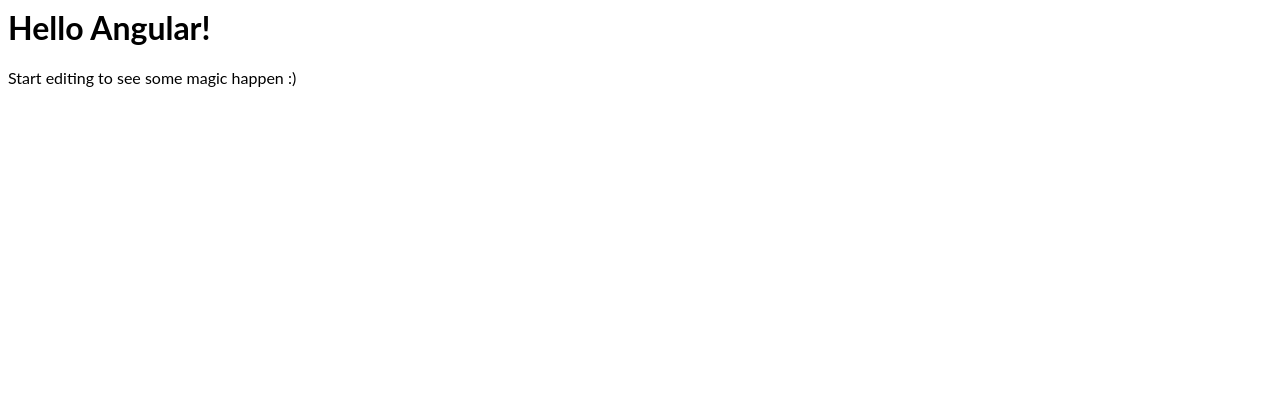
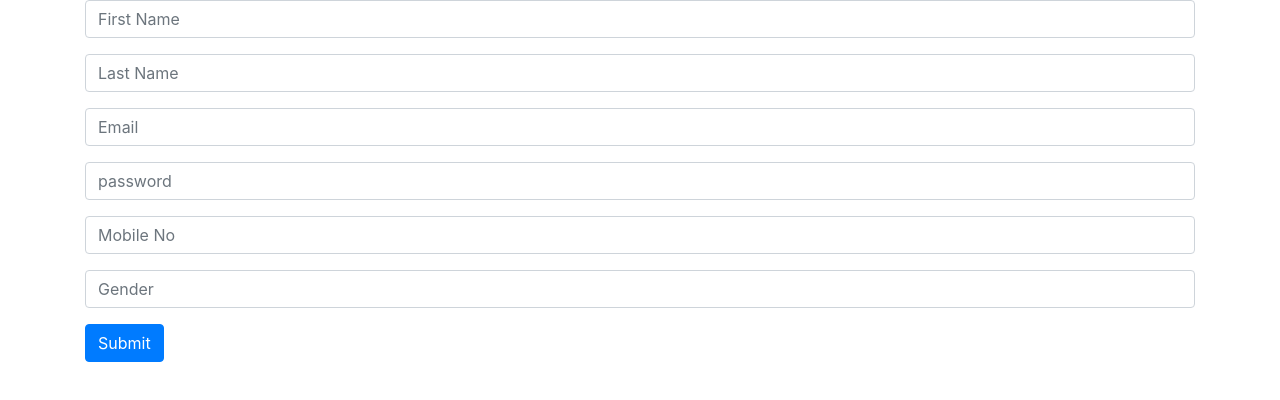
Before and after one commit to parthsapra/angular-yahoo, an Angular app: page / in a window 1280 px wide. Shown: the top 400 px of the page. Built offline with nearby package versions, Linux system fonts and the light colour scheme.

Commit message:
3 files modified, 1 added

```diff
--- a/src/app/app.component.html
+++ b/src/app/app.component.html
@@ -1,4 +1,23 @@
-<hello name="{{ name }}"></hello>
-<p>
-  Start editing to see some magic happen :)
-</p>
+<div class="container">
+<form>
+  <div class="form-group">
+    <input type="text" class="form-control" [(ngModel)]="user.firstName" [ngModelOptions]="{standalone: true}" placeholder="First Name">
+  </div>
+  <div class="form-group">
+    <input type="text" class="form-control" [(ngModel)]="user.lastName" [ngModelOptions]="{standalone: true}" placeholder="Last Name">
+  </div>
+  <div class="form-group">
+    <input type="text" class="form-control" [(ngModel)]="user.email" [ngModelOptions]="{standalone: true}" placeholder="Email">
+  </div>
+  <div class="form-group">
+    <input type="password" class="form-control" [(ngModel)]="user.password" [ngModelOptions]="{standalone: true}" placeholder="password">
+  </div>
+  <div class="form-group">
+    <input type="number" class="form-control" [(ngModel)]="user.mobileNo" [ngModelOptions]="{standalone: true}" placeholder="Mobile No">
+  </div>
+  <div class="form-group">
+    <input type="text" class="form-control" [(ngModel)]="user.gender" [ngModelOptions]="{standalone: true}" placeholder="Gender">
+  </div>
+  <button (click)="submit()" class="btn btn-primary">Submit</button>
+</form>
+</div>
--- a/src/app/app.component.ts
+++ b/src/app/app.component.ts
@@ -1,10 +1,13 @@
 import { Component } from '@angular/core';
-
+import {YahooUser} from './yahoo.model'
 @Component({
   selector: 'my-app',
   templateUrl: './app.component.html',
   styleUrls: [ './app.component.css' ]
 })
 export class AppComponent  {
-  name = 'Angular';
+  user:YahooUser = new YahooUser();
+  submit(){
+    console.log(this.user);
+  }
 }
--- a/src/index.html
+++ b/src/index.html
@@ -1 +1,5 @@
 <my-app>loading</my-app>
+ <link rel="stylesheet" href="https://stackpath.bootstrapcdn.com/bootstrap/4.3.1/css/bootstrap.min.css" integrity="sha384-ggOyR0iXCbMQv3Xipma34MD+dH/1fQ784/j6cY/iJTQUOhcWr7x9JvoRxT2MZw1T" crossorigin="anonymous">
+<script src="https://code.jquery.com/jquery-3.3.1.slim.min.js" integrity="sha384-q8i/X+965DzO0rT7abK41JStQIAqVgRVzpbzo5smXKp4YfRvH+8abtTE1Pi6jizo" crossorigin="anonymous"></script>
+<script src="https://cdnjs.cloudflare.com/ajax/libs/popper.js/1.14.7/umd/popper.min.js" integrity="sha384-UO2eT0CpHqdSJQ6hJty5KVphtPhzWj9WO1clHTMGa3JDZwrnQq4sF86dIHNDz0W1" crossorigin="anonymous"></script>
+<script src="https://stackpath.bootstrapcdn.com/bootstrap/4.3.1/js/bootstrap.min.js" integrity="sha384-JjSmVgyd0p3pXB1rRibZUAYoIIy6OrQ6VrjIEaFf/nJGzIxFDsf4x0xIM+B07jRM" crossorigin="anonymous"></script>
```
Also changed, not shown: src/app/yahoo.model.ts (added, +8 -0 lines).
